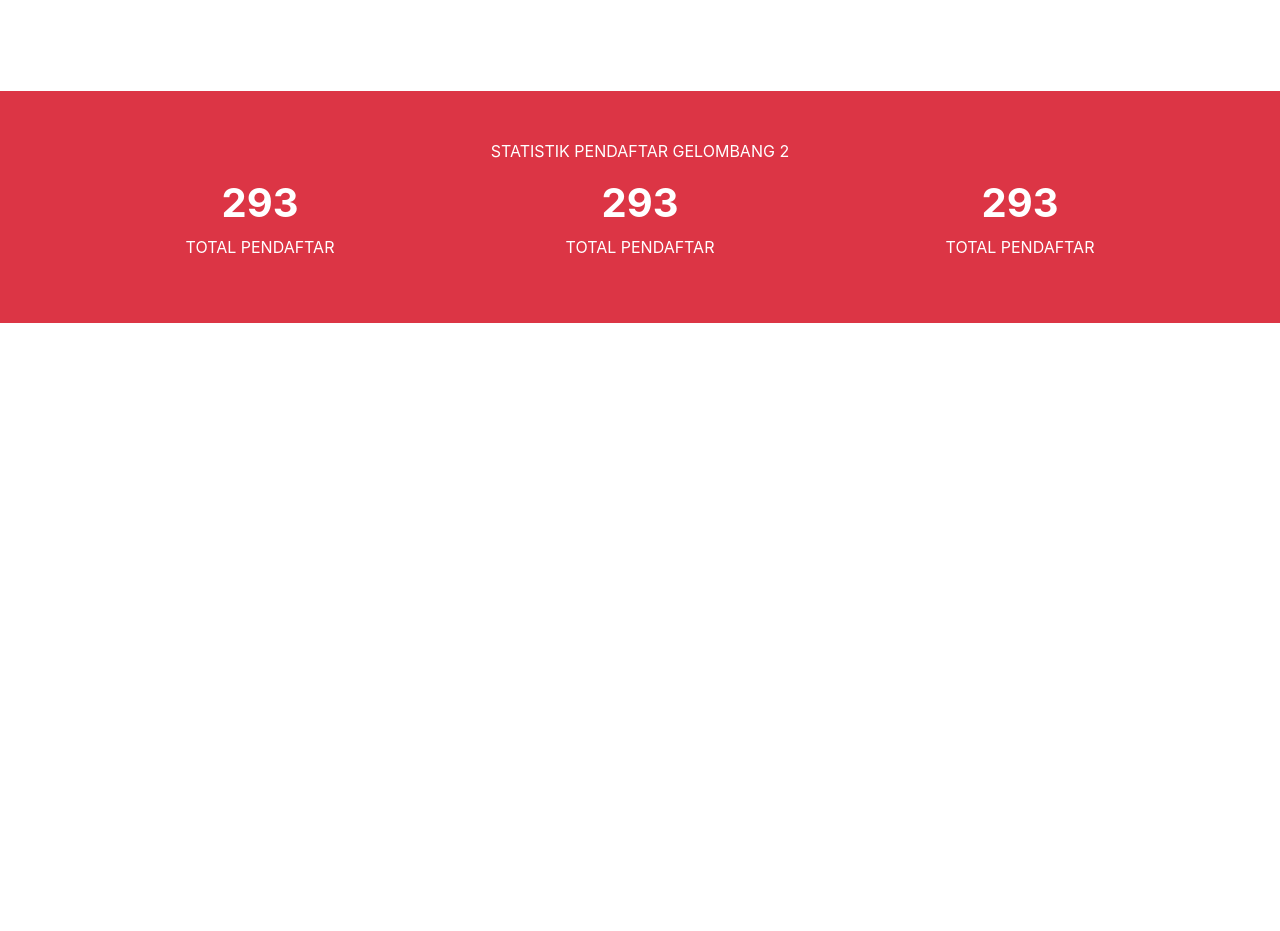
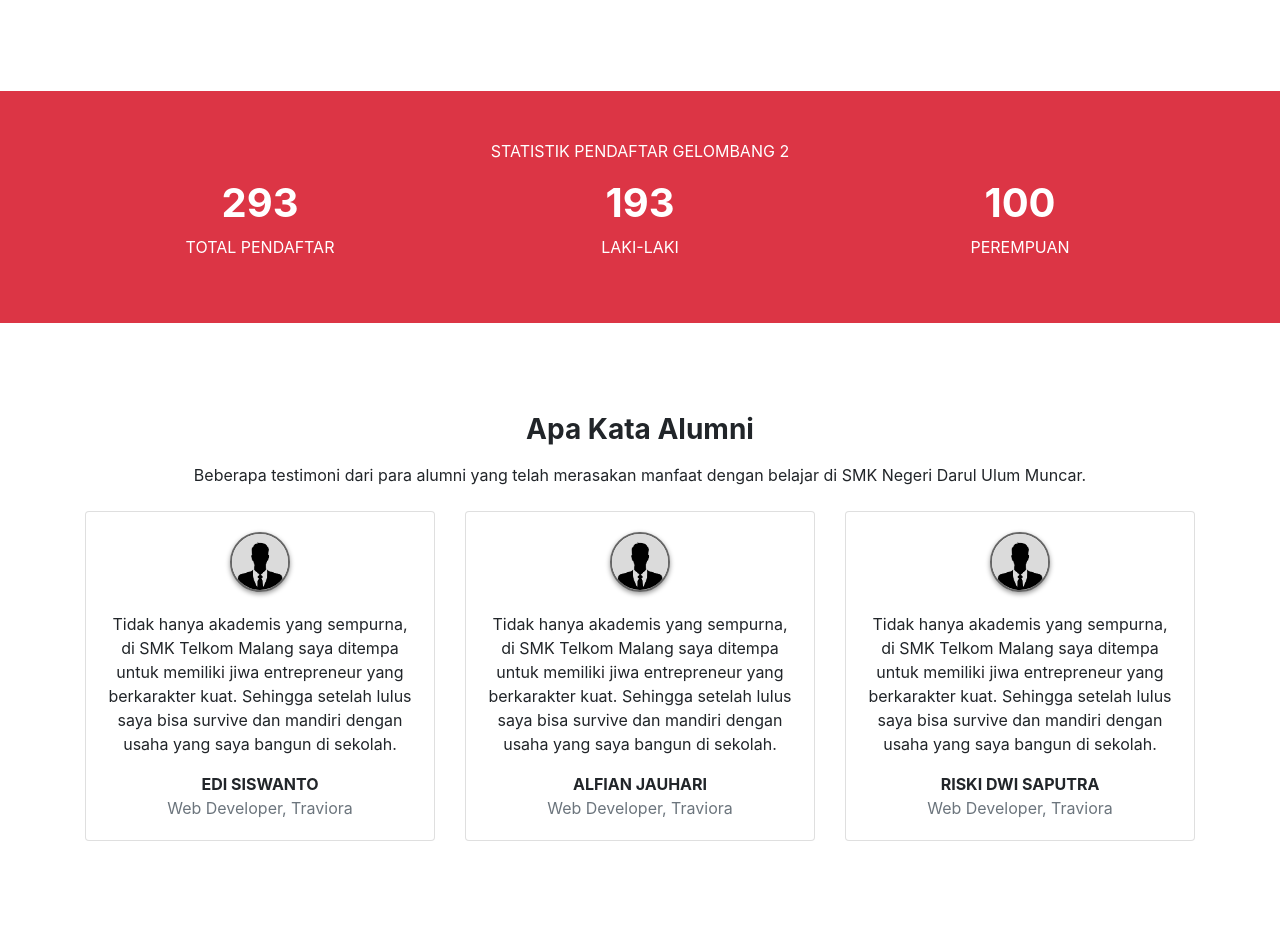
Before and after one commit to GilGeek31/psb, a PHP site: page /pendaftaran/ in a window 1280 px wide. Shown: the part 1709-2640 px from the top of the page. Before the commit the page ends 2032 px from the top, so only its background shows below. Run offline with PHP 8.4, Linux system fonts and the light colour scheme.

Commit message:
sinkron project

```diff
--- a/index.html
+++ b/index.html
@@ -253,12 +253,82 @@
             <p class="text-white">TOTAL PENDAFTAR</p>
           </div>
           <div class="col-md-4 text-center">
-            <h3 class="text-white font-weight-bold h1">293</h3>
-            <p class="text-white">TOTAL PENDAFTAR</p>
+            <h3 class="text-white font-weight-bold h1">193</h3>
+            <p class="text-white">LAKI-LAKI</p>
           </div>
           <div class="col-md-4 text-center">
-            <h3 class="text-white font-weight-bold h1">293</h3>
-            <p class="text-white">TOTAL PENDAFTAR</p>
+            <h3 class="text-white font-weight-bold h1">100</h3>
+            <p class="text-white">PEREMPUAN</p>
+          </div>
+        </div>
+      </div>
+    </section>
+
+    <section class="alumni">
+      <div class="container">
+        <h3 class="text-center font-weight-bold mb-3">Apa Kata Alumni</h3>
+        <p class="text-center mb-4">
+          Beberapa testimoni dari para alumni yang telah merasakan manfaat
+          dengan belajar di SMK Negeri Darul Ulum Muncar.
+        </p>
+
+        <div class="row">
+          <div class="col-md-4">
+            <div class="card">
+              <div class="card-body">
+                <img src="assets/img/avatar.jpg" alt="foto" />
+
+                <p class="text-center">
+                  Tidak hanya akademis yang sempurna, di SMK Telkom Malang saya
+                  ditempa untuk memiliki jiwa entrepreneur yang berkarakter
+                  kuat. Sehingga setelah lulus saya bisa survive dan mandiri
+                  dengan usaha yang saya bangun di sekolah.
+                </p>
+
+                <p class="font-weight-bold text-center mb-0">
+                  EDI SISWANTO
+                </p>
+                <span class="text-muted">Web Developer, Traviora</span>
+              </div>
+            </div>
+          </div>
+          <div class="col-md-4">
+            <div class="card">
+              <div class="card-body">
+                <img src="assets/img/avatar.jpg" alt="foto" />
+
+                <p class="text-center">
+                  Tidak hanya akademis yang sempurna, di SMK Telkom Malang saya
+                  ditempa untuk memiliki jiwa entrepreneur yang berkarakter
+                  kuat. Sehingga setelah lulus saya bisa survive dan mandiri
+                  dengan usaha yang saya bangun di sekolah.
+                </p>
+
+                <p class="font-weight-bold text-center mb-0">
+                  ALFIAN JAUHARI
+                </p>
+                <span class="text-muted">Web Developer, Traviora</span>
+              </div>
+            </div>
+          </div>
+          <div class="col-md-4">
+            <div class="card">
+              <div class="card-body">
+                <img src="assets/img/avatar.jpg" alt="foto" />
+
+                <p class="text-center">
+                  Tidak hanya akademis yang sempurna, di SMK Telkom Malang saya
+                  ditempa untuk memiliki jiwa entrepreneur yang berkarakter
+                  kuat. Sehingga setelah lulus saya bisa survive dan mandiri
+                  dengan usaha yang saya bangun di sekolah.
+                </p>
+
+                <p class="font-weight-bold text-center mb-0">
+                  RISKI DWI SAPUTRA
+                </p>
+                <span class="text-muted">Web Developer, Traviora</span>
+              </div>
+            </div>
           </div>
         </div>
       </div>
--- a/style.css
+++ b/style.css
@@ -79,3 +79,29 @@ ul.social img {
     height: 100%;
     width: 100%;
 }
+
+.alumni .card {
+    transition: .3s;
+}
+
+.alumni .card:hover {
+    box-shadow: 0 3px 5px rgba(0, 0, 0, 0.4);
+    transform: translateY(-10px);
+
+}
+
+.alumni .card .card-body {
+    display: flex;
+    flex-direction: column;
+    justify-content: center;
+    align-items: center;
+}
+
+.alumni .card .card-body img {
+    height: 60px;
+    width: 60px;
+    border-radius: 50%;
+    border: 2px solid rgba(0, 0, 0, 0.6);
+    margin-bottom: 20px;
+    box-shadow: 0 2px 5px rgba(0, 0, 0, 0.4);
+}
```
